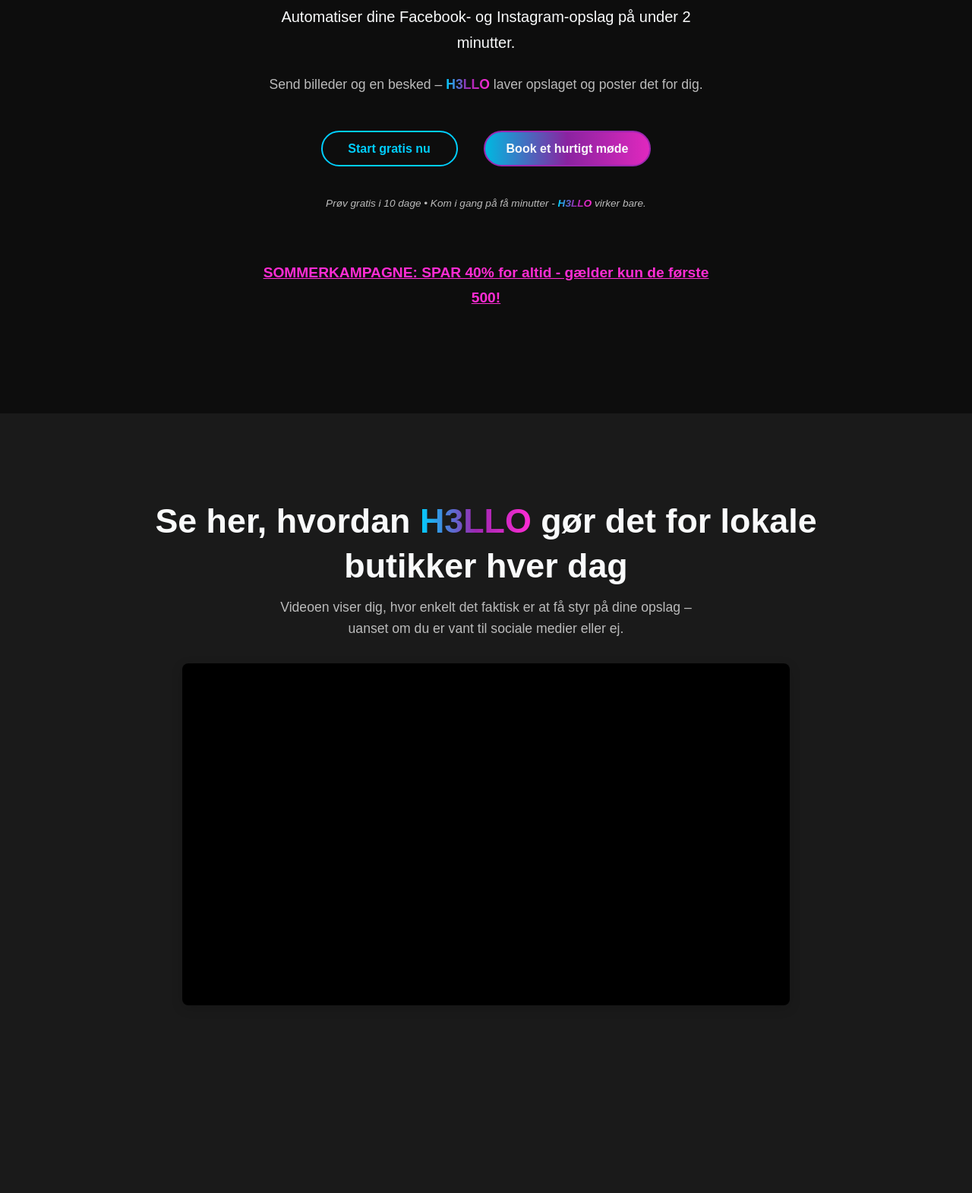
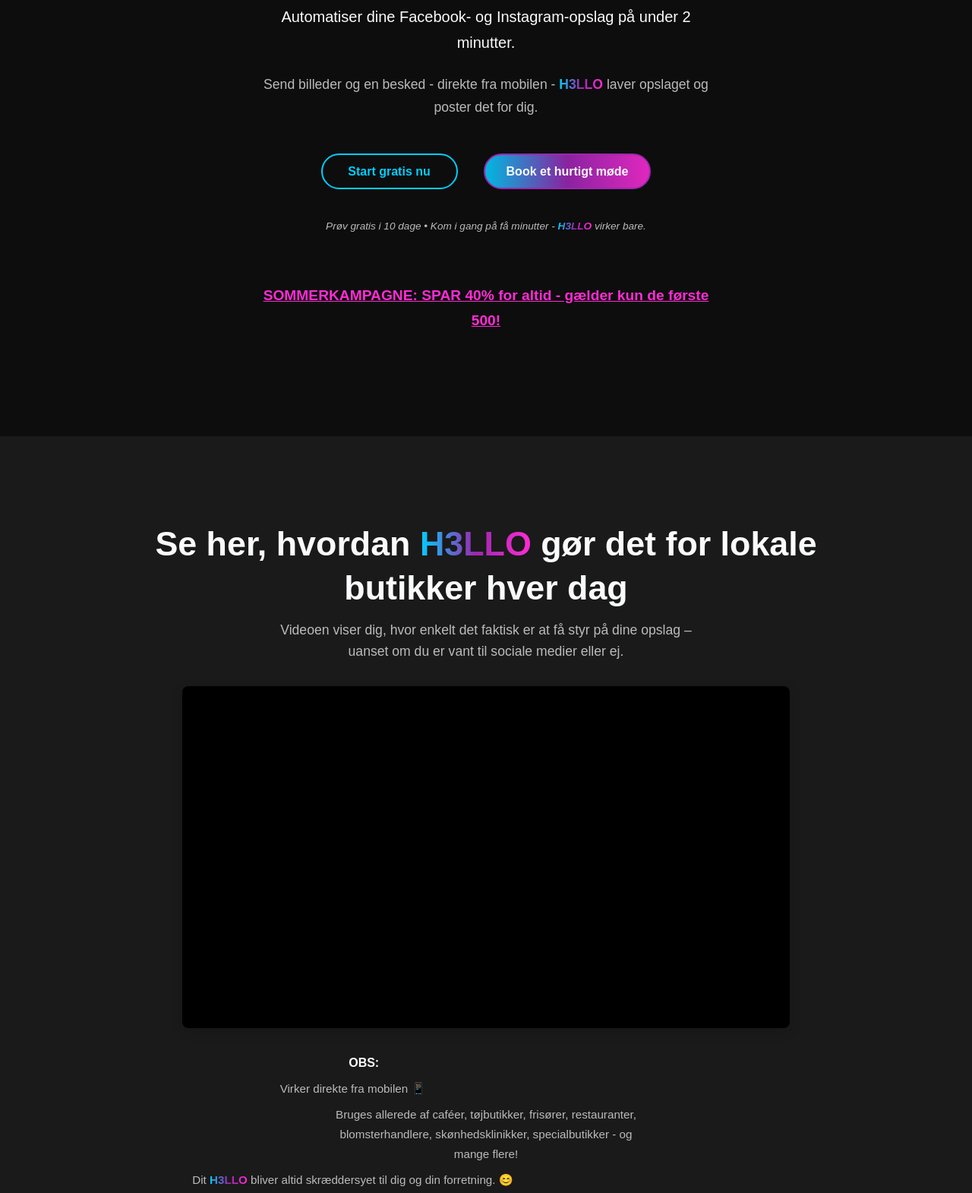
Before and after one commit to H3LLO2/h3llo-site, a website: page index.html in a window 1280 px wide. Shown: the part 310-1880 px from the top of the page at 76% size. Drawn offline with Linux system fonts and the light colour scheme.

Commit message:
Refactor video section to Vimeo; update pricing page; adjust Autopilot section content, layout, and position; update hero text

```diff
--- a/index.html
+++ b/index.html
@@ -117,7 +117,7 @@
             <img src="images/For Web/Color logo - no background.svg" alt="H3LLO Logo - Nem Social Media Automation" class="logo" width="205" height="60"> <!-- Added estimated width/height for SVG -->
             <h1>Sig <span class="h3llo-gradient">H3LLO</span> til nem markedsføring</h1>
             <p class="subline">Automatiser dine Facebook- og Instagram-opslag på under 2 minutter.</p>
-            <p class="hero-explanation">Send billeder og en besked – <span class="h3llo-gradient">H3LLO</span> laver opslaget og poster det for dig.</p>
+            <p class="hero-explanation">Send billeder og en besked - direkte fra mobilen - <span class="h3llo-gradient">H3LLO</span> laver opslaget og poster det for dig.</p>
             <div class="cta-buttons">
 
 
@@ -149,6 +149,12 @@
 <div class="video-cta-container" style="text-align: center; margin-top: 1.5rem;">
                     <a href="checkout.html" class="btn btn-primary">Start Gratis Nu & Se Mere</a>
                 </div>
+                </div>
+<div class="video-info-box" style="margin-top: 1.5rem; text-align: center;">
+                    <p style="margin-bottom: 0.5rem; font-weight: bold; color: var(--text-color);"><strong>OBS:</strong></p>
+                    <p style="margin-bottom: 0.5rem; color: var(--text-muted); font-size: 0.95rem;">Virker direkte fra mobilen 📱</p>
+                    <p style="margin-bottom: 0.5rem; color: var(--text-muted); font-size: 0.95rem; max-width: 50ch; margin-left:auto; margin-right:auto;">Bruges allerede af caféer, tøjbutikker, frisører, restauranter, blomsterhandlere, skønhedsklinikker, specialbutikker - og mange flere!</p>
+                    <p style="margin-bottom: 0; color: var(--text-muted); font-size: 0.95rem;">Dit <span class="h3llo-gradient">H3LLO</span> bliver altid skræddersyet til dig og din forretning. 😊</p>
                 </div>
             </div>
         </section>
```
Also changed, not shown: kampagnepris.html (+5 -5 lines).
